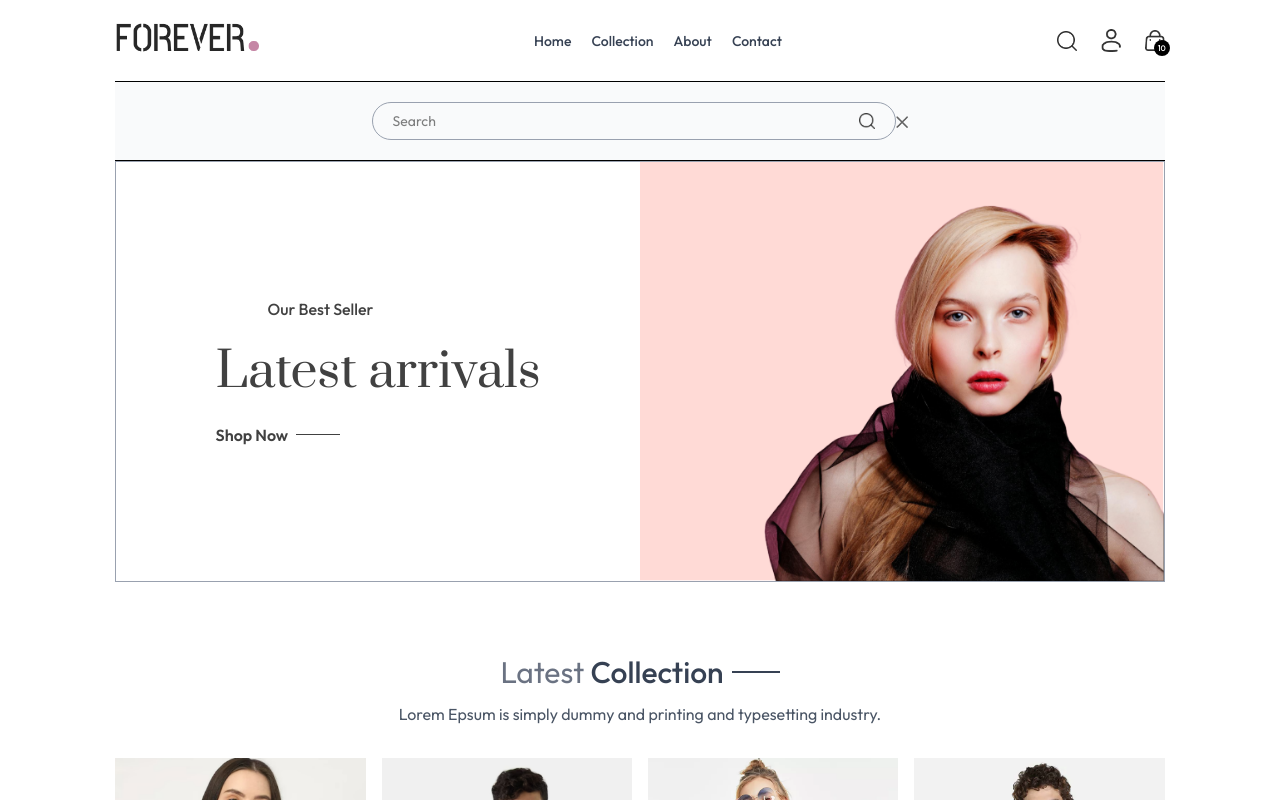
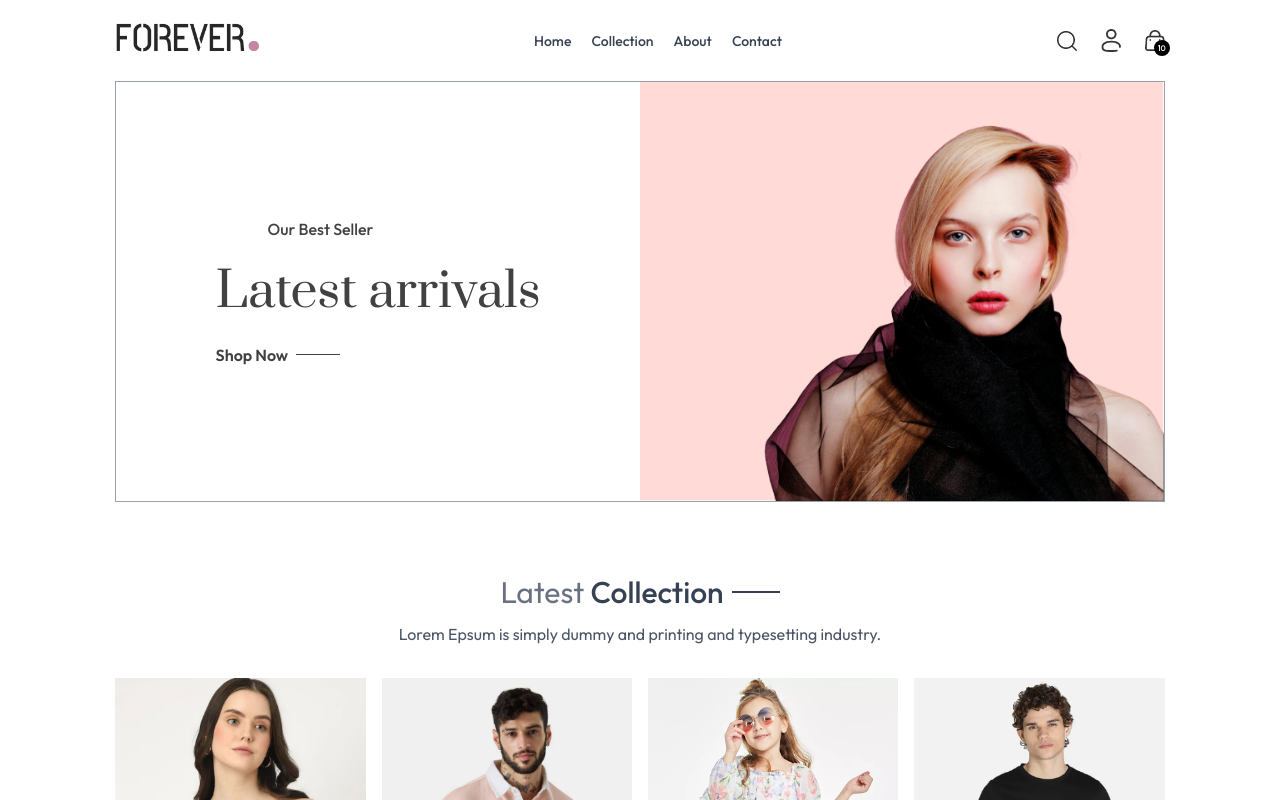
Before and after one commit to rohanmaharjan/E-commerce, a React (Vite) app in the folder frontend/: page / in a window 1280 px wide. Shown: the top 800 px of the page. Built offline with nearby package versions, Linux system fonts and the light colour scheme.

Commit message:
made search icon functional

```diff
--- a/frontend/src/components/NavBar.jsx
+++ b/frontend/src/components/NavBar.jsx
@@ -1,9 +1,13 @@
-import React, { useState } from 'react'
+import React, { useContext, useState } from 'react'
 import { assets } from '../assets/assets'
 import { Link, NavLink } from 'react-router-dom'
+import { ShopContext } from '../context/ShopContext';
 
 const NavBar = () => {
     const [ visible, setVisible] = useState(false);
+
+    const {setShowSearch} = useContext(ShopContext);
+
     return (
         <div className='flex items-center justify-between py-5 font-medium'>
         <Link to='/'><img src={assets.logo} className='w-36' alt="" /></Link>
@@ -30,7 +34,7 @@
 
         </ul>
         <div className='flex items-center gap-6'>
-            <img src={assets.search_icon} className='w-5 cursor-pointer' alt="" />
+            <img onClick={()=>(setShowSearch(true))} src={assets.search_icon} className='w-5 cursor-pointer' alt="" />
             <div className='group relative'>
                 <img src={assets.profile_icon} className='w-5 cursor-pointer' alt="" />
                 <div className='group-hover:block hidden absolute dropdown-menu right-0 pt-4'>
--- a/frontend/src/context/ShopContextProvider.jsx
+++ b/frontend/src/context/ShopContextProvider.jsx
@@ -9,7 +9,7 @@
     const currency = '$';
     const delivery_fee =10;
     const [search,setSearch] = useState('');
-    const [showSearch,setShowSearch] = useState(true);
+    const [showSearch,setShowSearch] = useState(false);
 
     const value = {
         products , currency , delivery_fee,
```
